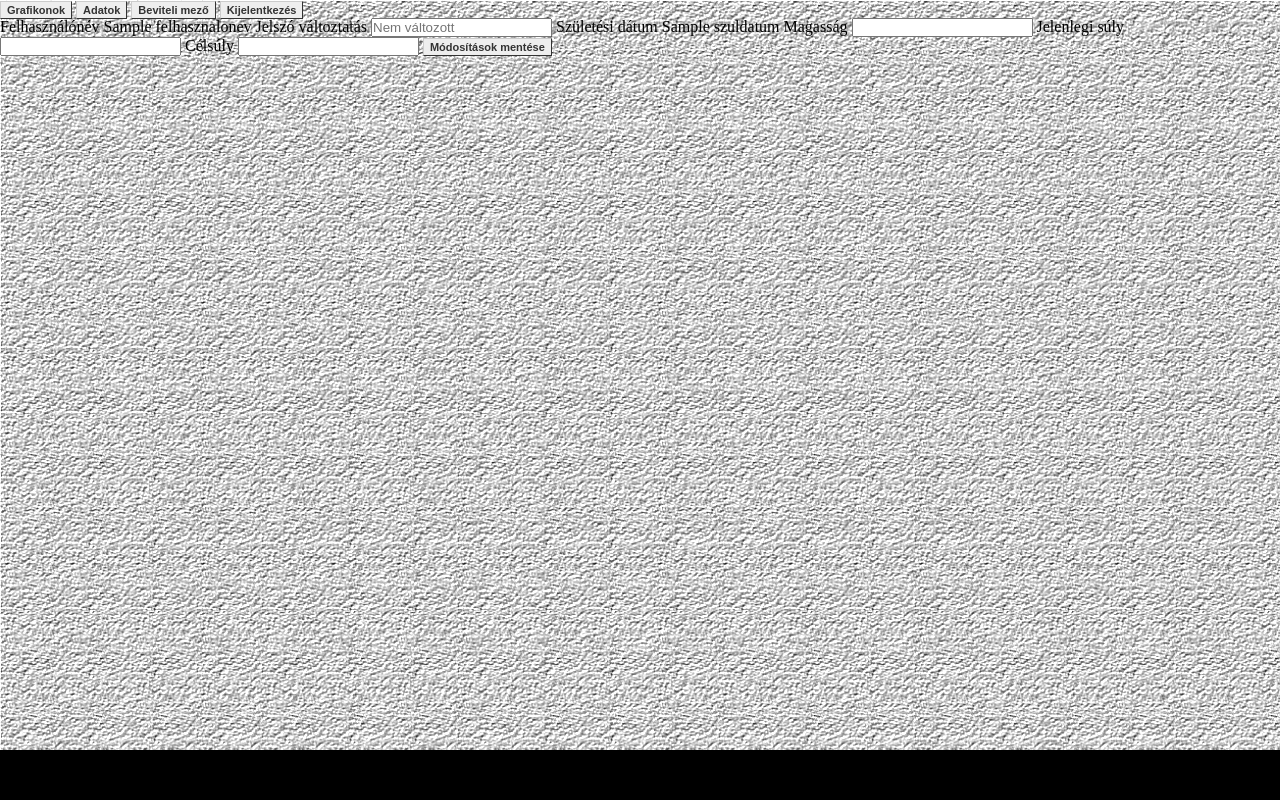
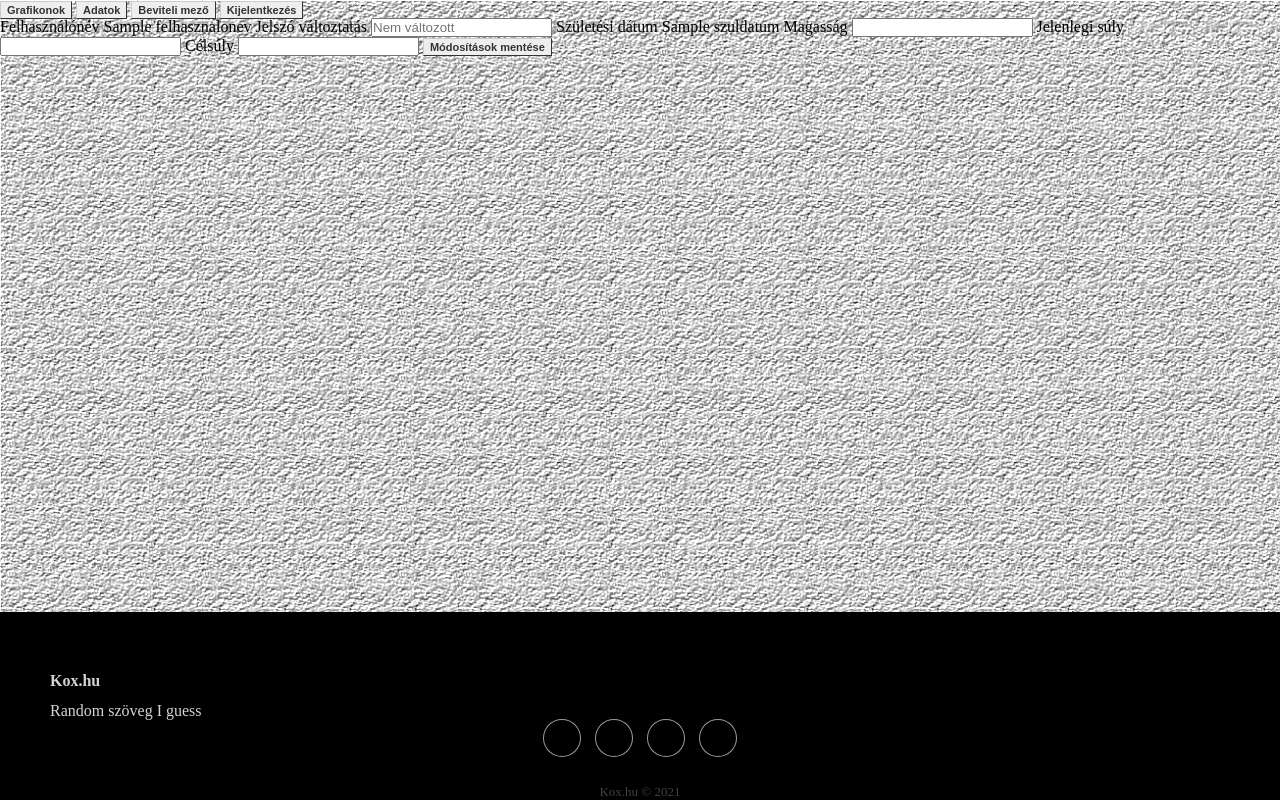
Before and after one commit to tamas646/SZLG-Django-projekt, a Django app: template kox/templates/adatok.html in a window 1280 px wide. Run offline with Django 3.2, Linux system fonts and the light colour scheme; the template is opened without the code that fills it: most values are stand-ins (such as "Sample title", 1, 10 or a date in 2020).

Commit message:
Footer WIP

```diff
--- a/kox/koxapp/static/css/main.css
+++ b/kox/koxapp/static/css/main.css
@@ -17,19 +17,6 @@ body {
   position: relative;
 }
 
-body::after {
-  content: '';
-  display: block;
-  height: 50px;
-}
-
-footer {
-  position: absolute;
-  bottom: 0;
-  width: 100%;
-  height: 50px;
-}
-
 .button {
   font: bold 11px Arial;
   text-decoration: none;
@@ -41,3 +28,89 @@ footer {
   border-bottom: 1px solid #333333;
   border-left: 1px solid #CCCCCC;
 }
+
+.footer-dark {
+  padding:0px 20px;
+  padding-left: 20px;
+  padding-right: 20px;
+  color:lightgray;
+  background-color:black;
+  position: absolute;
+  left: 0;
+  right: 0;
+  bottom: 0;
+}
+
+.footer-dark h3 {
+  padding-left: 0px;
+  margin-top:0;
+  margin-bottom:12px;
+  font-weight:bold;
+  font-size:16px;
+}
+
+.info{
+	margin-top: 30px;
+	padding-top: 30px;
+	margin-left: 30px;
+}
+
+@media (max-width:767px) {
+  .footer-dark .item:not(.social) {
+    text-align:center;
+    padding-bottom:20px;
+  }
+}
+
+.footer-dark .item.text {
+  margin-bottom:36px;
+}
+
+@media (max-width:767px) {
+  .footer-dark .item.text {
+    margin-bottom:0;
+  }
+}
+
+.footer-dark .item.text p {
+  padding-left: 30px;
+  opacity:0.6;
+  margin-bottom:0;
+}
+
+.footer-dark .item.social {
+  text-align:center;
+}
+
+@media (max-width:991px) {
+  .footer-dark .item.social {
+    text-align:center;
+    margin-top:20px;
+  }
+}
+
+.footer-dark .item.social > a {
+  font-size:20px;
+  width:36px;
+  height:36px;
+  line-height:36px;
+  display:inline-block;
+  text-align:center;
+  border-radius:50%;
+  box-shadow:0 0 0 1px lightgray;
+  margin:0 8px;
+  color:#ffff;
+  opacity:0.75;
+}
+
+.footer-dark .item.social > a:hover {
+  opacity:0.9;
+}
+
+.footer-dark .copyright {
+  text-align:center;
+  padding-top:24px;
+  opacity:0.3;
+  font-size:13px;
+  margin-bottom:0;
+}
--- a/kox/templates/adatok.html
+++ b/kox/templates/adatok.html
@@ -41,8 +41,18 @@
 	<div>
 
 	</div>
-<footer class="footer">
 
-</footer>
+        <footer class="footer-dark">
+            <div class="container">
+                <div class="row">
+                    <div class="info">
+                        <h3>Kox.hu</h3>
+                        <p>Random szöveg I guess</p>
+                    </div>
+                    <div class="col item social"><a href="#"><i class="icon ion-social-facebook"></i></a><a href="#"><i class="icon ion-social-twitter"></i></a><a href="#"><i class="icon ion-social-snapchat"></i></a><a href="#"><i class="icon ion-social-instagram"></i></a></div>
+                 </div>
+                <p class="copyright">Kox.hu © 2021</p>
+            </div>
+        </footer>
 </body>
 </html>
```
